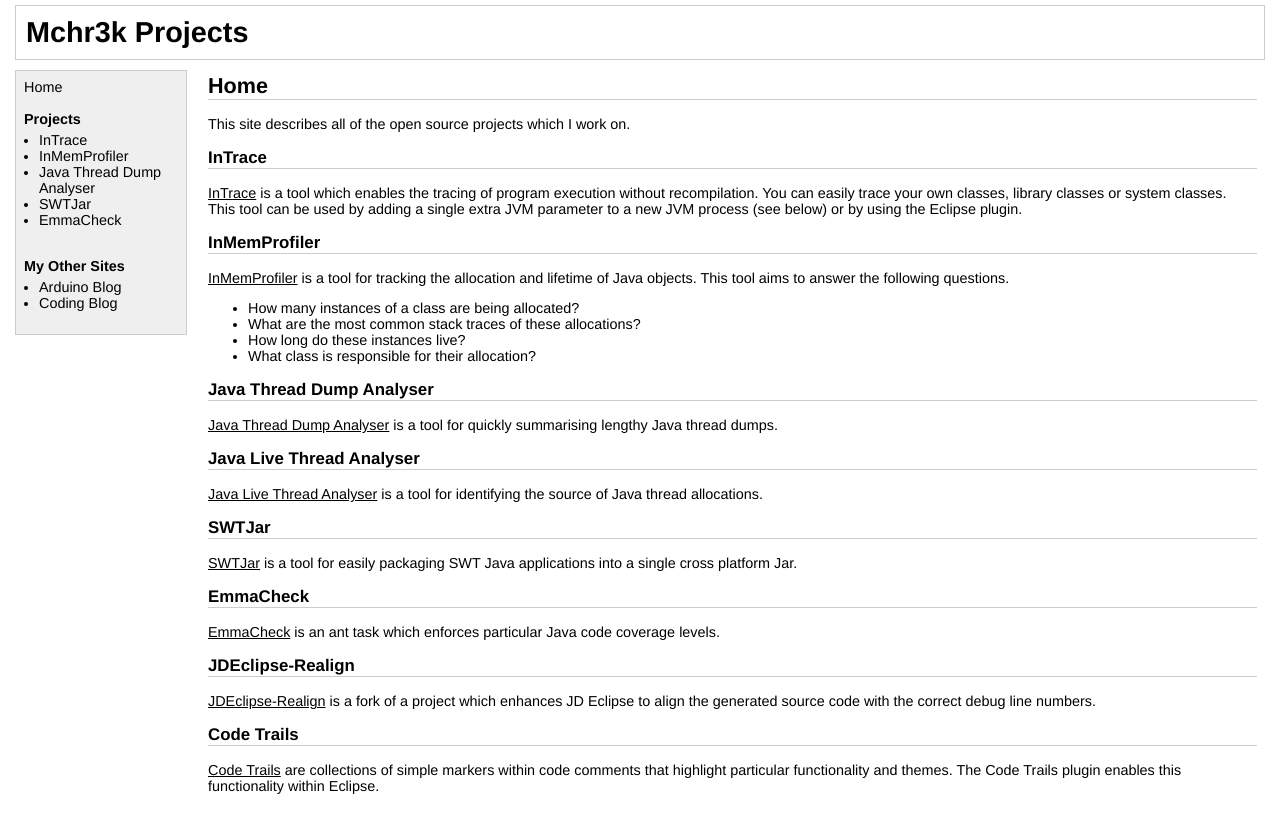
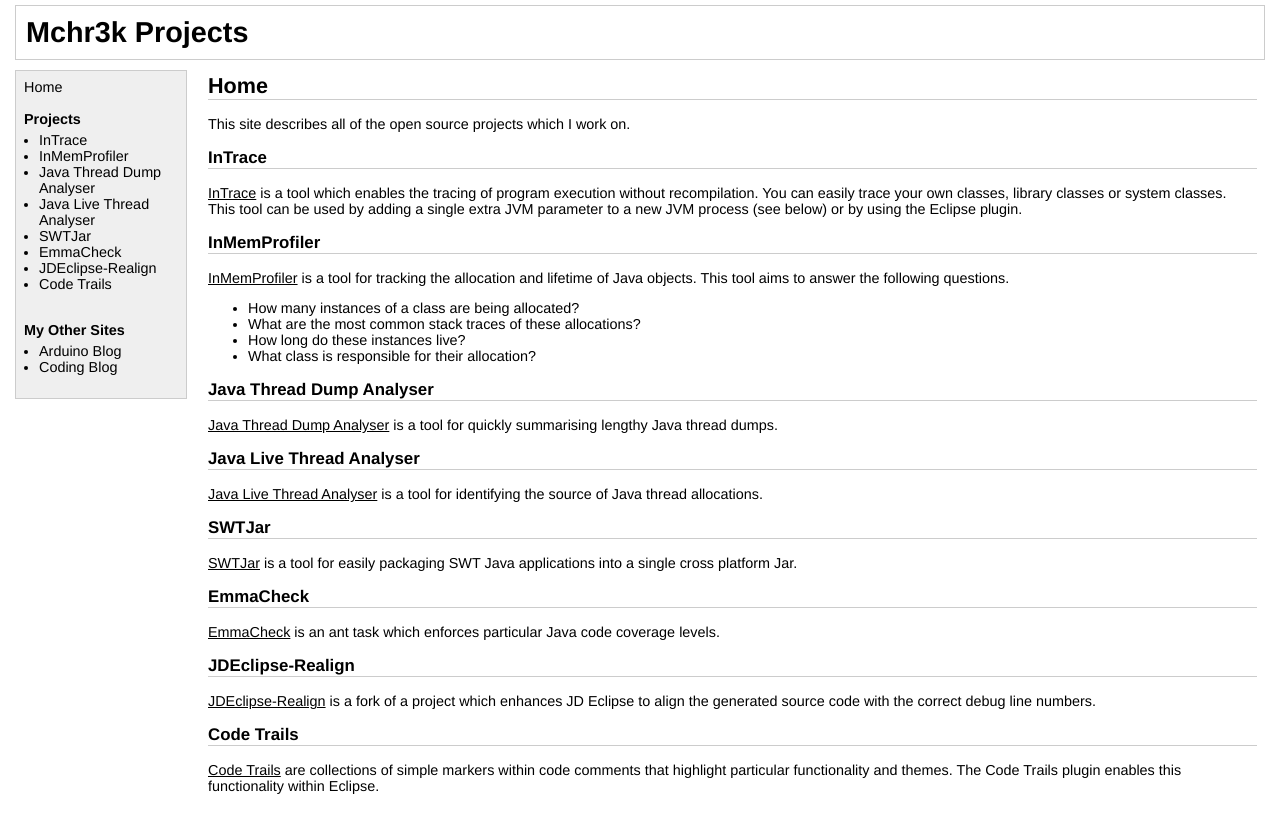
Before and after one commit to mchr3k/mchr3k.github.com, a Jekyll site: the page built from index.html, in a window 1280 px wide. Shown: the top 833 px of the page. Built offline with Jekyll 4.4.1, drawn with Linux system fonts in a browser that asks for light colours.

Commit message:
Add project links to side bar for recent projects

```diff
--- a/_layouts/default.html
+++ b/_layouts/default.html
@@ -46,8 +46,11 @@
 <li><a href="org.intrace/">InTrace</a>
 <li><a href="org.inmemprofiler/">InMemProfiler</a>
 <li><a href="javathreaddumpanalyser/">Java Thread Dump Analyser</a>
+<li><a href="jlta/">Java Live Thread Analyser</a>
 <li><a href="swtjar/">SWTJar</a>
 <li><a href="emmacheck/">EmmaCheck</a>
+<li><a href="jdeclipse-realign/">JDEclipse-Realign</a>
+<li><a href="codetrails/">Code Trails</a>
 </ul>
 <br />
 <strong>My Other Sites</strong>
```
